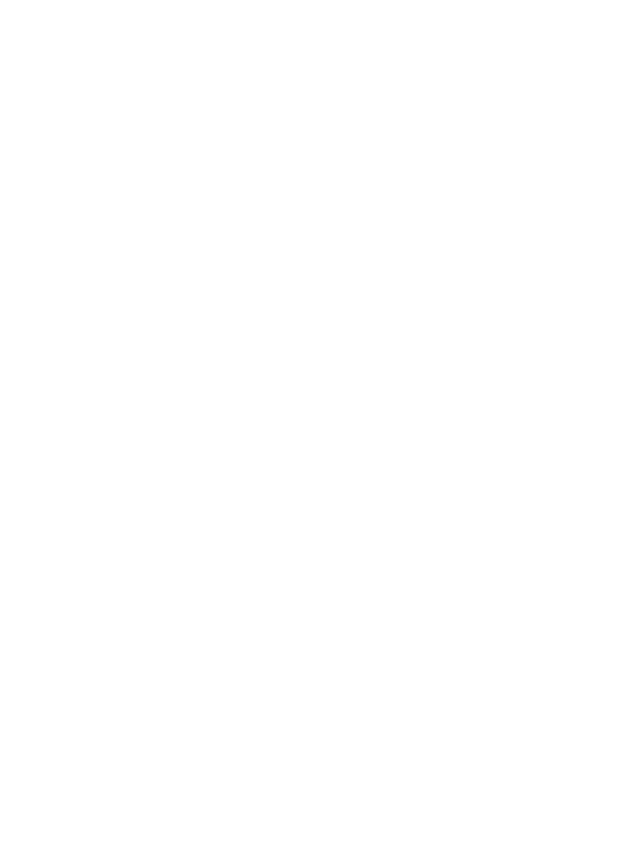
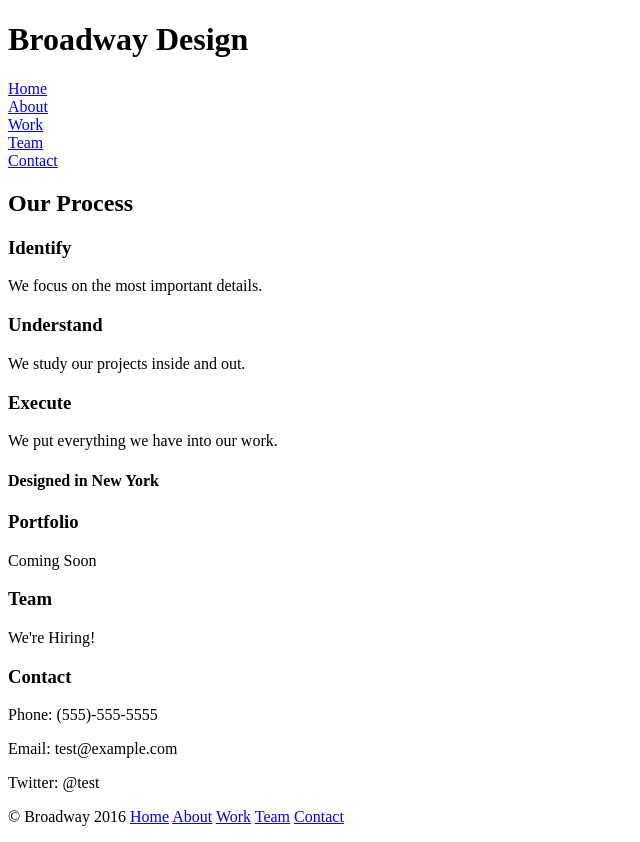
Before and after one commit to axisguy/Broadway, a plain HTML site: page index.html in a window 1280 px wide. Shown: the whole page, without its empty margins (0-640 px from the left). Before the commit the page ends 800 px from the top, so only its background shows below. Drawn offline with Linux system fonts and the light colour scheme.

Commit message:
Add basic html structure

```diff
--- a/index.html
+++ b/index.html
@@ -10,7 +10,66 @@
 
   <body>
 
+<!--Title / Link Section-->
 
+<div id="title">
+  <h1>Broadway Design</h1>
+</div>
+<a href="#contact">Home</a><br>
+<a href="#contact">About</a><br>
+<a href="#contact">Work</a><br>
+<a href="#contact">Team</a><br>
+<a href="#contact">Contact</a>
+
+<!--Process-->
+
+<h2>Our Process</h2>
+
+<!--Identify-->
+
+<h3>Identify</h3>
+<p>We focus on the most important details.</p>
+
+<!--Understand-->
+
+<h3>Understand</h3>
+<p>We study our projects inside and out.</p>
+
+<!--Execute-->
+
+<h3>Execute</h3>
+<p>We put everything we have into our work.</p>
+
+<!--Designed in NY-->
+
+<h4>Designed in New York</h4>
+
+<!--Portfolio-->
+
+<h3>Portfolio</h3>
+<p>Coming Soon</p>
+
+<!--Team-->
+
+<h3>Team</h3>
+<p>We're Hiring!</p>
+
+<!--Contact Info-->
+
+<h3>Contact</h3>
+<p>Phone: (555)-555-5555</p>
+<p>Email: test@example.com</p>
+<p>Twitter: @test</p>
+
+<!--Copyright / Bottom Links-->
+
+<p>© Broadway 2016
+<a href="#title">Home</a>
+<a href="#title">About</a>
+<a href="#title">Work</a>
+<a href="#title">Team</a>
+<a href="#title">Contact</a>
+</p>
 
   </body>
 
```
Also changed, not shown: resources/images/execute.svg (added), resources/images/identify.svg (added), resources/images/the-flatiron-building.png (added), resources/images/understand.svg (added), 1 other file.
